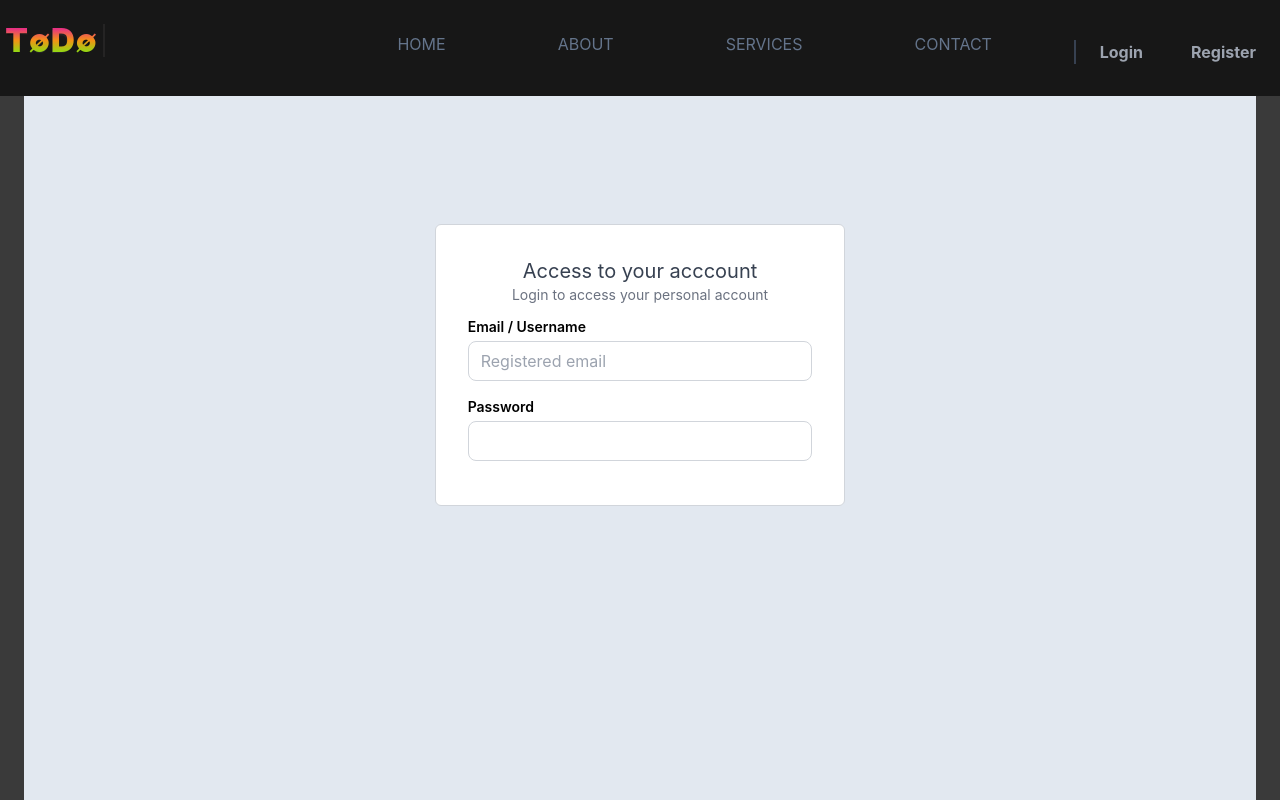
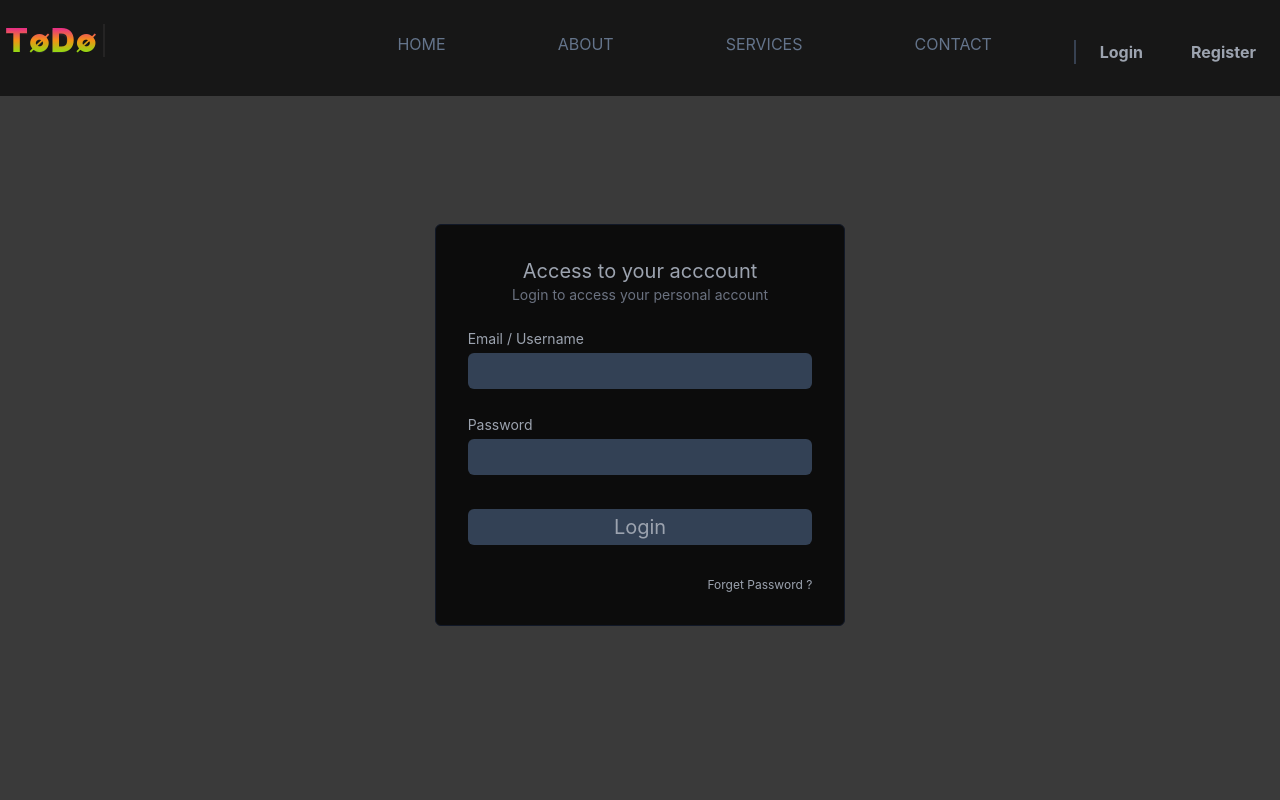
Before and after one commit to TexasCollegeBscCSIT/react-app-csit, a React (Vite) app: page /login in a window 1280 px wide. Built offline with nearby package versions, Linux system fonts and the light colour scheme.

Commit message:
Created login page component

```diff
--- a/package.json
+++ b/package.json
@@ -12,6 +12,7 @@
   "dependencies": {
     "react": "^18.3.1",
     "react-dom": "^18.3.1",
+    "react-hook-form": "^7.52.1",
     "react-icons": "^5.2.1",
     "react-router-dom": "^6.25.1"
   },
--- a/src/pages/Login.tsx
+++ b/src/pages/Login.tsx
@@ -1,30 +1,84 @@
 import React from "react";
 import TextPasswordInput from "../components/input/TextPasswordInput";
 import GuestLayout from "../layouts/GuestLayout";
+import { useForm, SubmitHandler } from "react-hook-form";
+import { Link } from "react-router-dom";
+
+type Inputs = {
+  email: string;
+  password: string;
+};
 
 export default function Login() {
+  const {
+    register,
+    handleSubmit,
+    formState: { errors },
+  } = useForm<Inputs>();
+
+  const onSubmit: SubmitHandler<Inputs> = (data) => {
+    // api call
+    alert("Login functionality");
+  };
+
   return (
     <GuestLayout>
       <div className=" h-screen container mx-auto ">
-        <div className="mx-6 grid bg-slate-200 h-full">
-          <div className="w-2/6 bg-white text-black rounded-md border-gray-300 p-8 border mx-auto mt-32 h-fit">
-            <h1 className="text-center text-xl font-normal text-gray-700">
+        <div className="mx-6 grid h-full">
+          <div className="w-2/6 bg-black/80 text-black rounded-md border-gray-900 p-8 border mx-auto mt-32 h-fit">
+            <h1 className="text-center text-xl font-normal text-gray-400">
               Access to your acccount
               <div className="text-sm text-gray-500">
                 Login to access your personal account
               </div>
+              <form method="post" onSubmit={handleSubmit(onSubmit)}>
+                <div className="my-6">
+                  <label className="flex w-full text-sm">
+                    Email / Username
+                  </label>
+                  <input
+                    type="email"
+                    {...register("email", {
+                      required: "Email field is required",
+                    })}
+                    className="w-full bg-slate-700 h-9 rounded-md px-3 border-none outline-none mt-1"
+                  />
+                  <div className="custom-error text-red-500 text-xs place-content-start w-full grid mt-0.5">
+                    {errors.email && errors.email.message}
+                  </div>
+                </div>
+                <div>
+                  <label className="flex w-full text-sm">Password</label>
+                  <input
+                    type="password"
+                    {...register("password", {
+                      required: "Password field is required",
+                      min: 3,
+                    })}
+                    className="w-full bg-slate-700 h-9 rounded-md px-3 border-none outline-none mt-1"
+                  />
+                  <div className="custom-error text-red-500 text-xs place-content-start w-full grid mt-0.5">
+                    {errors.password && errors.password.message}
+                  </div>
+                </div>
+                <div>
+                  <button
+                    type="submit"
+                    className="w-full rounded-md h-9 hover:bg-slate-600 transition-all my-8 bg-slate-700"
+                  >
+                    Login
+                  </button>
+                </div>
+                <div>
+                  <Link
+                    to={"forget-passsword"}
+                    className="text-xs w-full grid place-content-end"
+                  >
+                    Forget Password ?
+                  </Link>
+                </div>
+              </form>
             </h1>
-            {/* input compoenents */}
-            <TextPasswordInput
-              label="Email / Username"
-              hinttext="Registered email"
-            ></TextPasswordInput>
-
-            <TextPasswordInput
-              label="Password"
-              hinttext=""
-              type="password"
-            ></TextPasswordInput>
           </div>
         </div>
       </div>
```
Also changed, not shown: 1 other file (tests, documents, lock files or other folders).
